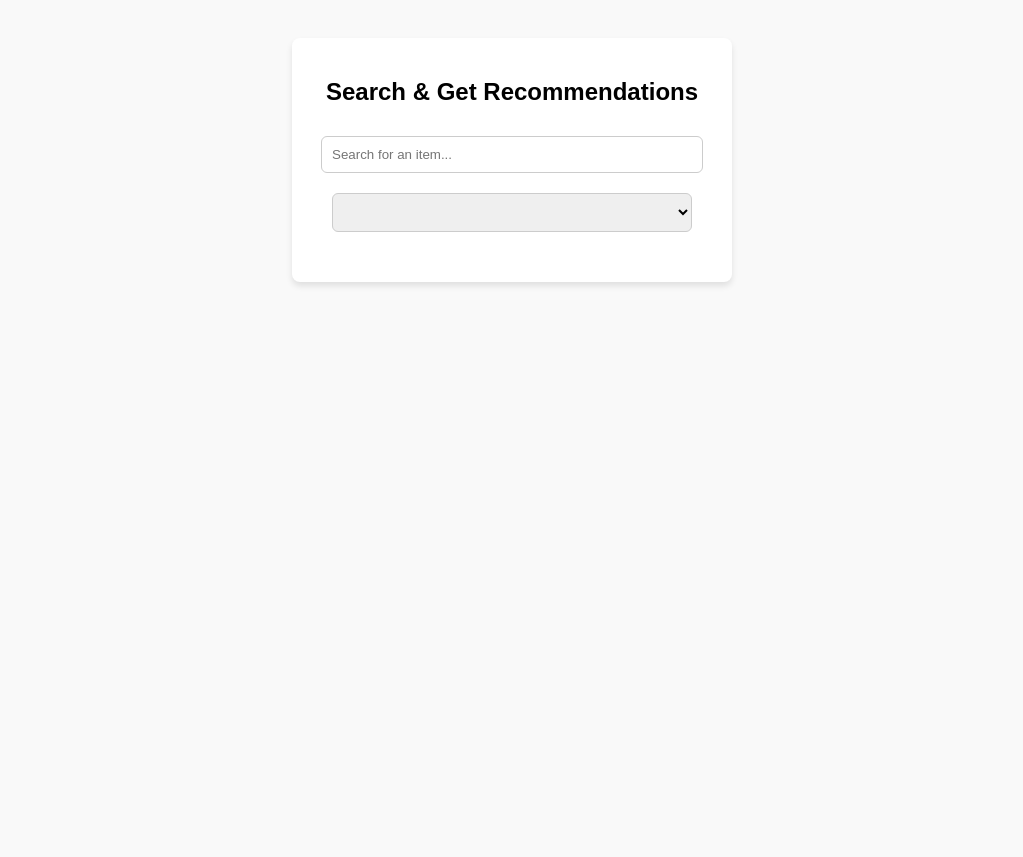
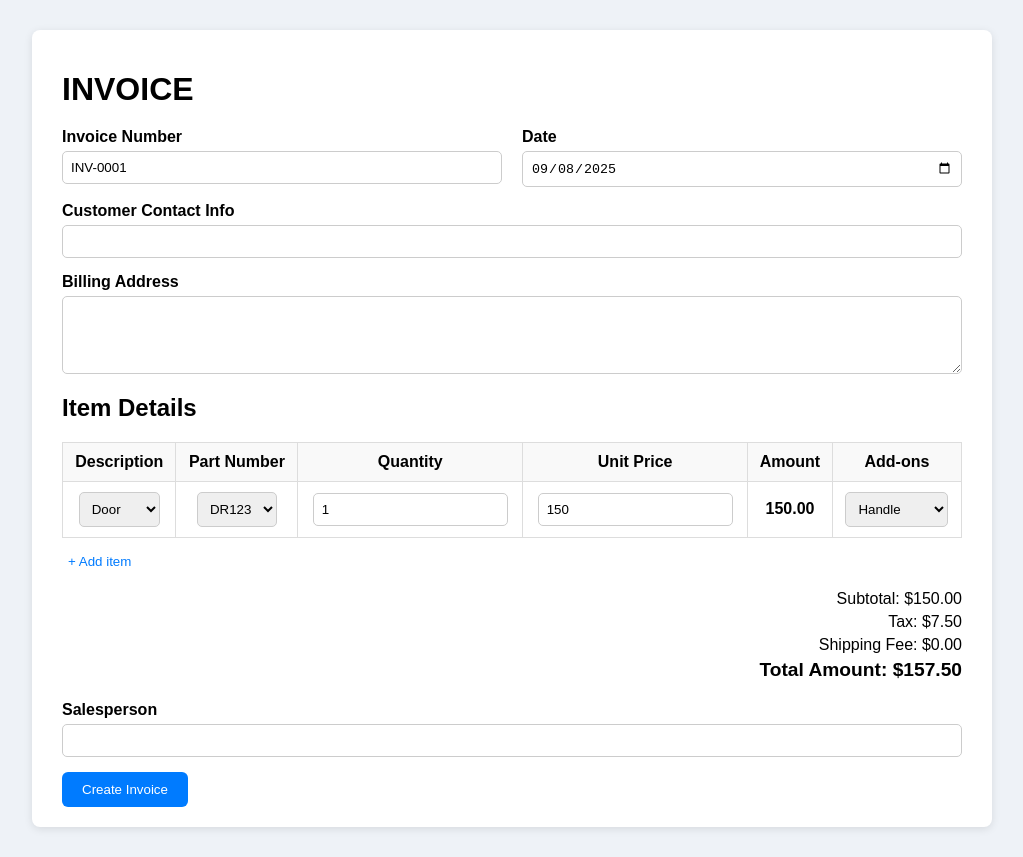
Before and after one commit to chideraidabor/recommendation_system, a plain HTML site: page frontend/index.html in a window 1280 px wide. Shown: the whole page, without its empty margins (128-1151 px from the left). Before the commit the page ends 800 px from the top, so only its background shows below. Drawn offline with Linux system fonts and the light colour scheme.

Commit message:
Implemented invoice creation UI in frontend

```diff
--- a/frontend/index.html
+++ b/frontend/index.html
@@ -3,26 +3,97 @@
 <head>
   <meta charset="UTF-8">
   <meta name="viewport" content="width=device-width, initial-scale=1.0">
-  <title>Commonly Ordered Items Tool</title>
-
-  <!-- Link CSS -->
+  <title>Create Invoice</title>
   <link rel="stylesheet" href="style.css">
 </head>
 <body>
   <div class="container">
-    <h2>Search & Get Recommendations</h2>
+    <h1>INVOICE</h1>
 
-    <!-- Search Box -->
-    <input type="text" id="searchBox" placeholder="Search for an item...">
+    <form id="invoiceForm">
+      <div class="row-inline">
+  <div class="field">
+    <label>Invoice Number</label>
+    <input type="text" id="invoiceNumber" value="INV-0001">
+  </div>
+  <div class="field">
+    <label>Date</label>
+    <input type="date" id="invoiceDate" value="2025-09-08">
+  </div>
+</div>
 
-    <!-- Dropdown -->
-    <select id="dropdown"></select>
 
-    <!-- Recommendations -->
-    <div id="recommendations"></div>
+      <div class="row">
+        <label>Customer Contact Info</label>
+        <input type="text" id="customerContact">
+      </div>
+
+      <div class="row">
+        <label>Billing Address</label>
+        <textarea id="billingAddress"></textarea>
+      </div>
+
+      <!-- Item Details -->
+      <h2>Item Details</h2>
+      <table id="itemsTable">
+        <thead>
+          <tr>
+            <th>Description</th>
+            <th>Part Number</th>
+            <th>Quantity</th>
+            <th>Unit Price</th>
+            <th>Amount</th>
+            <th>Add-ons</th>
+          </tr>
+        </thead>
+        <tbody>
+          <tr>
+            <td>
+              <select>
+                <option>Door</option>
+                <option>Handle</option>
+                <option>Lock</option>
+              </select>
+            </td>
+            <td>
+              <select>
+                <option>DR123</option>
+                <option>HD368</option>
+                <option>LK222</option>
+              </select>
+            </td>
+            <td><input type="number" value="1" min="1"></td>
+            <td><input type="number" value="150" step="0.01"></td>
+            <td class="amount">150.00</td>
+            <td>
+              <select>
+                <option>Handle</option>
+                <option>Extra Keys</option>
+                <option>None</option>
+              </select>
+            </td>
+          </tr>
+        </tbody>
+      </table>
+      <button type="button" id="addItem" class="link">+ Add item</button>
+
+      <!-- Summary -->
+      <div class="summary">
+        <p>Subtotal: $<span id="subtotal">0.00</span></p>
+        <p>Tax: $<span id="tax">0.00</span></p>
+        <p>Shipping Fee: $<span id="shipping">0.00</span></p>
+        <p class="total">Total Amount: $<span id="total">0.00</span></p>
+      </div>
+
+      <div class="row">
+        <label>Salesperson</label>
+        <input type="text" id="salesperson">
+      </div>
+
+      <button type="submit" class="primary">Create Invoice</button>
+    </form>
   </div>
 
-  <!-- Link JS -->
   <script src="script.js"></script>
 </body>
 </html>
--- a/frontend/script.js
+++ b/frontend/script.js
@@ -1,36 +1,81 @@
-// Example dataset: item → related recommendations
-const recommendationsData = {
-  "Bread": ["Butter", "Jam", "Eggs"],
-  "Milk": ["Cereal", "Cookies", "Chocolate"],
-  "Rice": ["Curry Powder", "Vegetables", "Lentils"]
-};
+function updateTotals() {
+  const rows = document.querySelectorAll("#itemsTable tbody tr");
+  let subtotal = 0;
 
-// Populate dropdown when searchBox is used
-document.getElementById("searchBox").addEventListener("input", function() {
-  const query = this.value.toLowerCase();
-  const dropdown = document.getElementById("dropdown");
+  rows.forEach(row => {
+    const qty = parseFloat(row.querySelector("td:nth-child(3) input").value) || 0;
+    const price = parseFloat(row.querySelector("td:nth-child(4) input").value) || 0;
+    const amount = qty * price;
+    row.querySelector(".amount").textContent = amount.toFixed(2);
+    subtotal += amount;
+  });
 
-  // Clear old options
-  dropdown.innerHTML = "";
+  const tax = subtotal * 0.05; // 5% tax mock
+  const shipping = 0.00; // fixed for now
+  const total = subtotal + tax + shipping;
 
-  // Match items from dataset
-  Object.keys(recommendationsData).forEach(item => {
-    if (item.toLowerCase().includes(query)) {
-      const option = document.createElement("option");
-      option.value = item;
-      option.textContent = item;
-      dropdown.appendChild(option);
-    }
+  document.getElementById("subtotal").textContent = subtotal.toFixed(2);
+  document.getElementById("tax").textContent = tax.toFixed(2);
+  document.getElementById("shipping").textContent = shipping.toFixed(2);
+  document.getElementById("total").textContent = total.toFixed(2);
+}
+
+// Add new row
+document.getElementById("addItem").addEventListener("click", () => {
+  const tbody = document.querySelector("#itemsTable tbody");
+  const newRow = document.createElement("tr");
+  newRow.innerHTML = `
+    <td>
+      <select>
+        <option>Door</option>
+        <option>Handle</option>
+        <option>Lock</option>
+      </select>
+    </td>
+    <td>
+      <select>
+        <option>DR123</option>
+        <option>HD368</option>
+        <option>LK222</option>
+      </select>
+    </td>
+    <td><input type="number" value="1" min="1"></td>
+    <td><input type="number" value="100" step="0.01"></td>
+    <td class="amount">100.00</td>
+    <td>
+      <select>
+        <option>Handle</option>
+        <option>Extra Keys</option>
+        <option>None</option>
+      </select>
+    </td>
+  `;
+  tbody.appendChild(newRow);
+
+  // Re-bind change listeners
+  newRow.querySelectorAll("input").forEach(input => {
+    input.addEventListener("input", updateTotals);
+  });
+
+  updateTotals();
+});
+
+// Auto-update totals when quantity or price changes
+document.querySelectorAll("#itemsTable input").forEach(input => {
+  input.addEventListener("input", updateTotals);
+});
+
+// Form submit (mock)
+document.getElementById("invoiceForm").addEventListener("submit", (e) => {
+  e.preventDefault();
+  alert("Invoice created (mock data only). Check console.");
+  console.log("Invoice data:", {
+    number: document.getElementById("invoiceNumber").value,
+    date: document.getElementById("invoiceDate").value,
+    customer: document.getElementById("customerContact").value,
+    billing: document.getElementById("billingAddress").value,
+    salesperson: document.getElementById("salesperson").value
   });
 });
 
-// Show recommendations when an item is selected
-document.getElementById("dropdown").addEventListener("change", function() {
-  const selectedItem = this.value;
-  const recs = recommendationsData[selectedItem] || [];
-  const recDiv = document.getElementById("recommendations");
-
-  recDiv.innerHTML = `<h3>Recommendations for ${selectedItem}:</h3><ul>` +
-    recs.map(r => `<li>${r}</li>`).join("") +
-    `</ul>`;
-});
+updateTotals();
--- a/frontend/style.css
+++ b/frontend/style.css
@@ -1,27 +1,108 @@
 body {
   font-family: Arial, sans-serif;
-  background: #f9f9f9;
-  text-align: center;
+  background: #eef2f7;
+  margin: 0;
   padding: 30px;
 }
 
 .container {
-  background: white;
-  padding: 20px;
+  max-width: 900px;
+  margin: auto;
+  background: #fff;
+  padding: 20px 30px;
   border-radius: 8px;
-  width: 400px;
-  margin: auto;
-  box-shadow: 0 4px 6px rgba(0,0,0,0.1);
+  box-shadow: 0 2px 8px rgba(0,0,0,0.1);
 }
 
-input, select {
-  width: 90%;
-  padding: 10px;
-  margin: 10px 0;
-  border-radius: 6px;
-  border: 1px solid #ccc;
+h1 {
+  margin-bottom: 20px;
 }
 
-#recommendations {
-  margin-top: 20px;
+.row {
+  margin-bottom: 15px;
+  display: flex;
+  flex-direction: column;
 }
+
+label {
+  font-weight: 600;
+  margin-bottom: 5px;
+}
+
+input, textarea, select {
+  padding: 8px;
+  border: 1px solid #ccc;
+  border-radius: 5px;
+}
+
+textarea {
+  resize: vertical;
+  height: 60px;
+}
+
+table {
+  width: 100%;
+  border-collapse: collapse;
+  margin-bottom: 10px;
+}
+
+th, td {
+  padding: 10px;
+  border: 1px solid #ddd;
+  text-align: center;
+}
+
+th {
+  background: #f9f9f9;
+}
+
+.amount {
+  font-weight: bold;
+}
+
+.link {
+  background: none;
+  border: none;
+  color: #007bff;
+  cursor: pointer;
+  margin-top: 5px;
+}
+
+.summary {
+  text-align: right;
+  margin: 20px 0;
+}
+
+.summary p {
+  margin: 5px 0;
+}
+
+.summary .total {
+  font-weight: bold;
+  font-size: 1.2em;
+}
+
+button.primary {
+  background: #007bff;
+  color: #fff;
+  padding: 10px 20px;
+  border: none;
+  border-radius: 6px;
+  cursor: pointer;
+}
+
+button.primary:hover {
+  opacity: 0.9;
+}
+
+.row-inline {
+  display: flex;
+  gap: 20px; /* space between fields */
+  margin-bottom: 15px;
+}
+
+.row-inline .field {
+  flex: 1; /* makes both fields equal width */
+  display: flex;
+  flex-direction: column;
+}
```
